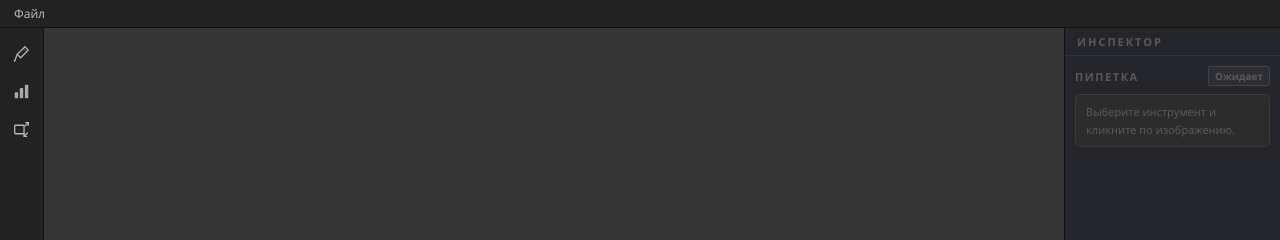
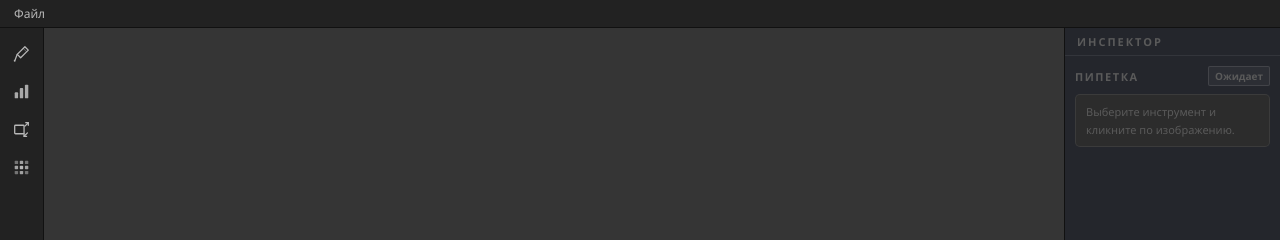
Before and after one commit to FrontendCourseMP/photoshop-6Fillin9, a Vue app: page / in a window 1280 px wide. Shown: the top 240 px of the page. Built offline with nearby package versions, Linux system fonts and the light colour scheme.

Commit message:
feat: интегрировать фильтрацию и устранить артефакт пустого холста

```diff
--- a/src/App.vue
+++ b/src/App.vue
@@ -8,12 +8,14 @@ import ColorInfo from './components/ColorInfo.vue'
 import StatusBar from './components/StatusBar.vue'
 import LevelsDialog from './components/LevelsDialog.vue'
 import ResizeDialog from './components/ResizeDialog.vue'
+import ConvolutionDialog from './components/ConvolutionDialog.vue'
 import { applyLevels } from './utils/levels.js'
 import { resizeImage } from './utils/interpolation.js'
 
-const canvasArea    = ref(null)
-const levelsDialog  = ref(null)
-const resizeDialog  = ref(null)
+const canvasArea         = ref(null)
+const levelsDialog       = ref(null)
+const resizeDialog       = ref(null)
+const convolutionDialog  = ref(null)
 const meta          = ref({ filename: '', width: 0, height: 0, colorDepth: '' })
 const zoom          = ref(1)
 const cursor        = ref({ x: 0, y: 0 })
@@ -90,13 +92,33 @@ function onResize({ width, height, method }) {
   availableChannels.value = detectChannels(result)
   meta.value = { ...meta.value, width: result.width, height: result.height }
 }
+
+function openFilter() {
+  if (!imageData.value) return
+  snapshot.value = new ImageData(new Uint8ClampedArray(imageData.value.data), imageData.value.width, imageData.value.height)
+  convolutionDialog.value?.open(snapshot.value)
+}
+
+function onFilterPreview(result) { canvasArea.value?.putImageData(result) }
+function onFilterRestore() { if (snapshot.value) canvasArea.value?.putImageData(snapshot.value) }
+
+function onFilterApply(result) {
+  canvasArea.value?.commitImageData(result)
+  imageData.value = result
+  availableChannels.value = detectChannels(result)
+  snapshot.value = null
+}
+
+function onFilterCancel() {
+  if (snapshot.value) { canvasArea.value?.putImageData(snapshot.value); snapshot.value = null }
+}
 </script>
 
 <template>
   <div class="app">
     <MenuBar @open="onOpen" @save="onSave" />
     <div class="workspace">
-      <ToolStrip v-model:activeTool="activeTool" @levels="openLevels" @resize="openResize" />
+      <ToolStrip v-model:activeTool="activeTool" @levels="openLevels" @resize="openResize" @filter="openFilter" />
       <CanvasArea ref="canvasArea" :tool="activeTool"
         @meta="onMeta" @zoom-change="onZoomChange" @cursor="onCursor"
         @imagedata="onImageData" @pixel-pick="onPixelPick" />
@@ -114,6 +136,9 @@ function onResize({ width, height, method }) {
       @preview="onLevelsPreview" @restore="onLevelsRestore"
       @apply="onLevelsApply" @cancel="onLevelsCancel" />
     <ResizeDialog ref="resizeDialog" @resize="onResize" @cancel="() => {}" />
+    <ConvolutionDialog ref="convolutionDialog" :availableChannels="availableChannels"
+      @preview="onFilterPreview" @restore="onFilterRestore"
+      @apply="onFilterApply" @cancel="onFilterCancel" />
   </div>
 </template>
 
--- a/src/components/CanvasArea.vue
+++ b/src/components/CanvasArea.vue
@@ -162,7 +162,7 @@ function triggerDownload(blob, filename) {
     :class="{ dragging, 'tool-eyedropper': tool === 'eyedropper' }"
     @wheel.prevent="onWheel" @mousemove="onMouseMove" @click="onWrapperClick"
     @dragover="onDragOver" @dragleave="onDragLeave" @drop="onDrop">
-    <div class="positioner" :style="{ width: Math.round(naturalSize.w * zoom) + 'px', height: Math.round(naturalSize.h * zoom) + 'px' }">
+    <div v-show="naturalSize.w > 0" class="positioner" :style="{ width: Math.round(naturalSize.w * zoom) + 'px', height: Math.round(naturalSize.h * zoom) + 'px' }">
       <canvas ref="canvasRef" class="canvas" />
     </div>
     <div v-if="!naturalSize.w" class="hint">
--- a/src/components/ToolStrip.vue
+++ b/src/components/ToolStrip.vue
@@ -1,6 +1,6 @@
 <script setup>
 defineProps({ activeTool: String })
-const emit = defineEmits(['update:activeTool', 'levels', 'resize'])
+const emit = defineEmits(['update:activeTool', 'levels', 'resize', 'filter'])
 </script>
 
 <template>
@@ -33,6 +33,20 @@ const emit = defineEmits(['update:activeTool', 'levels', 'resize'])
         <path d="M13 18 L17 14" />
       </svg>
     </button>
+
+    <button class="tool-btn" title="Свёртка ядром" @click="emit('filter')">
+      <svg viewBox="0 0 20 20" width="17" height="17" fill="none" stroke="currentColor" stroke-width="1.5" stroke-linecap="round" stroke-linejoin="round">
+        <rect x="2" y="2" width="4" height="4" rx="0.8" fill="currentColor" opacity="0.55" stroke="none" />
+        <rect x="8" y="2" width="4" height="4" rx="0.8" fill="currentColor" opacity="0.85" stroke="none" />
+        <rect x="14" y="2" width="4" height="4" rx="0.8" fill="currentColor" opacity="0.55" stroke="none" />
+        <rect x="2" y="8" width="4" height="4" rx="0.8" fill="currentColor" opacity="0.85" stroke="none" />
+        <rect x="8" y="8" width="4" height="4" rx="0.8" fill="currentColor" stroke="none" />
+        <rect x="14" y="8" width="4" height="4" rx="0.8" fill="currentColor" opacity="0.85" stroke="none" />
+        <rect x="2" y="14" width="4" height="4" rx="0.8" fill="currentColor" opacity="0.55" stroke="none" />
+        <rect x="8" y="14" width="4" height="4" rx="0.8" fill="currentColor" opacity="0.85" stroke="none" />
+        <rect x="14" y="14" width="4" height="4" rx="0.8" fill="currentColor" opacity="0.55" stroke="none" />
+      </svg>
+    </button>
   </div>
 </template>
 
```
